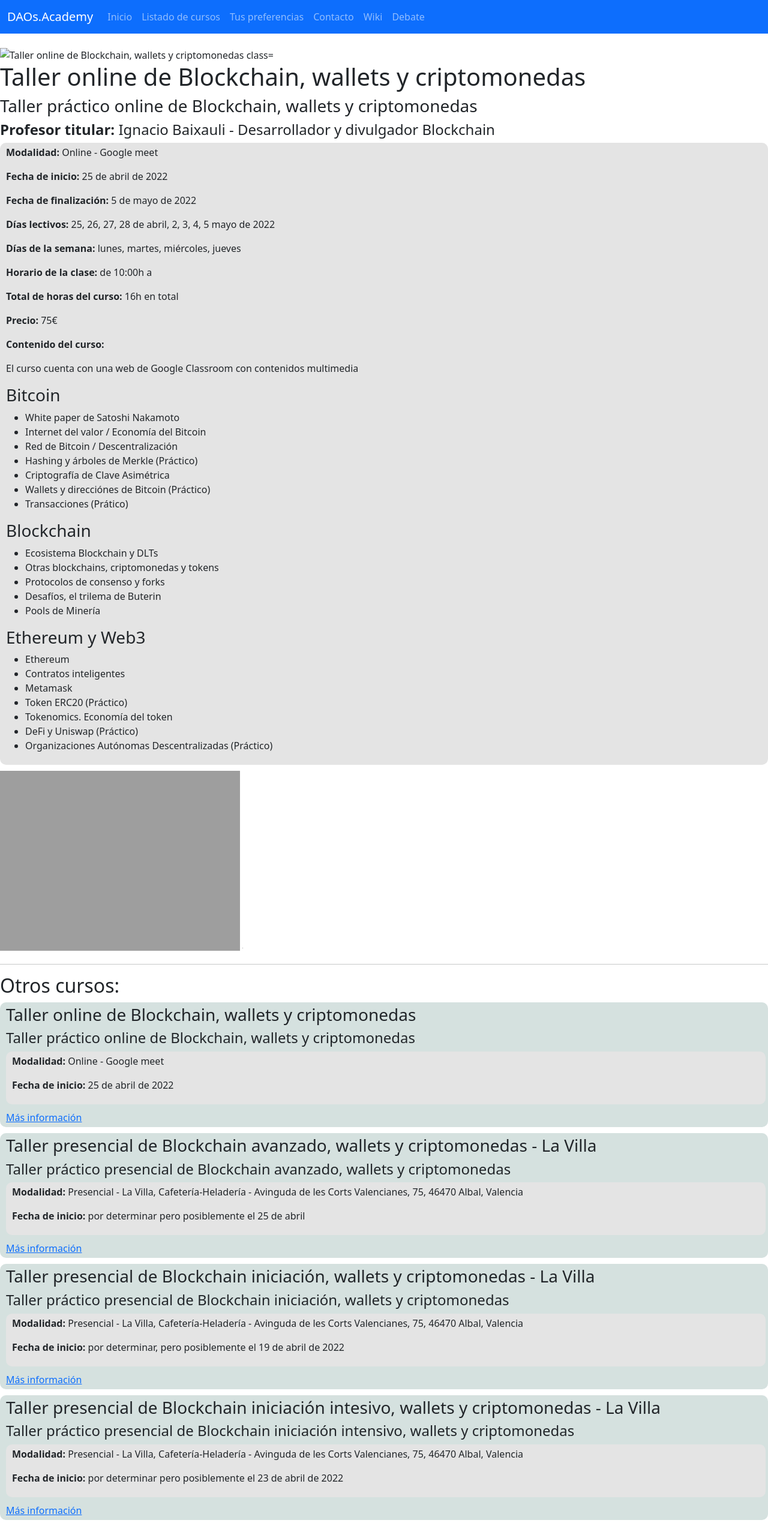
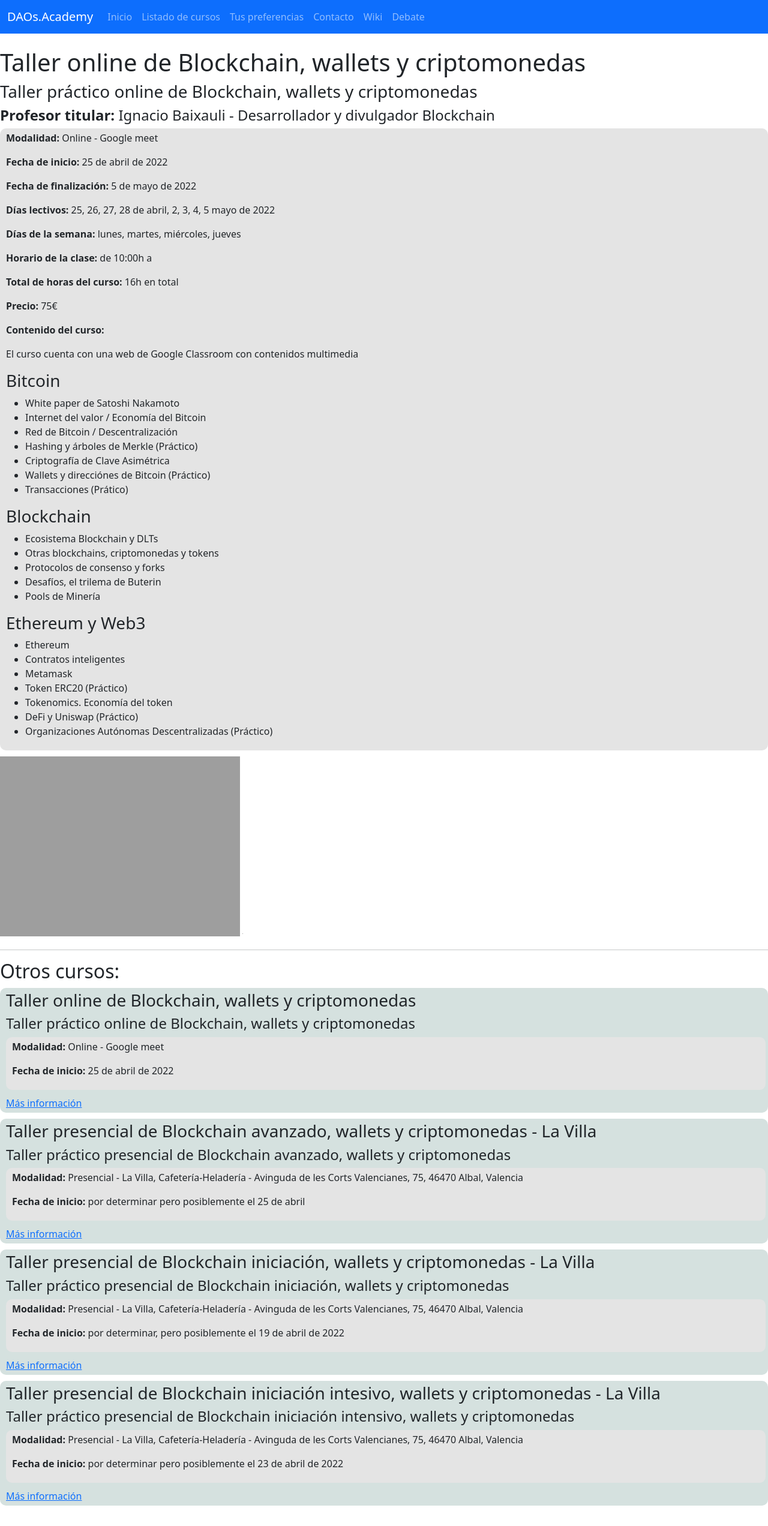
Before and after one commit to DAOsAcademy/DAOsAcademy, a Jekyll site: the page built from _cursos/blockchainv3.md, in a window 1280 px wide. Shown: the whole page at 60% size. Built offline with Jekyll 4.4.1, drawn with Linux system fonts in a browser that asks for light colours; after the commit the page ends 2520 px from its top, so only the background shows below that; grey boxes are pictures that could not be loaded.

Commit message:
Update curso.html

```diff
--- a/_layouts/curso.html
+++ b/_layouts/curso.html
@@ -2,7 +2,9 @@
 <link rel="stylesheet" href="/assets/css/styles.css">
 {% include menubsp.html %}
 <br/>
-<img src="{{ page.cartel }}" alt="{{ page.nombre }} class="img-fluid"">
+{% if page.cartel and page.cartel != "" and page.cartel != nil %}
+    <img src="{{ page.cartel }}" alt="{{ page.nombre }} class="img-fluid">
+{% endif %}
 <h1>{{ page.nombre }}</h1>
     <h3>{{ page.descripcion }}</a></h3>
     <h4><b>Profesor titular:</b> {{ page.profesortitular }}</a></h4>
```
